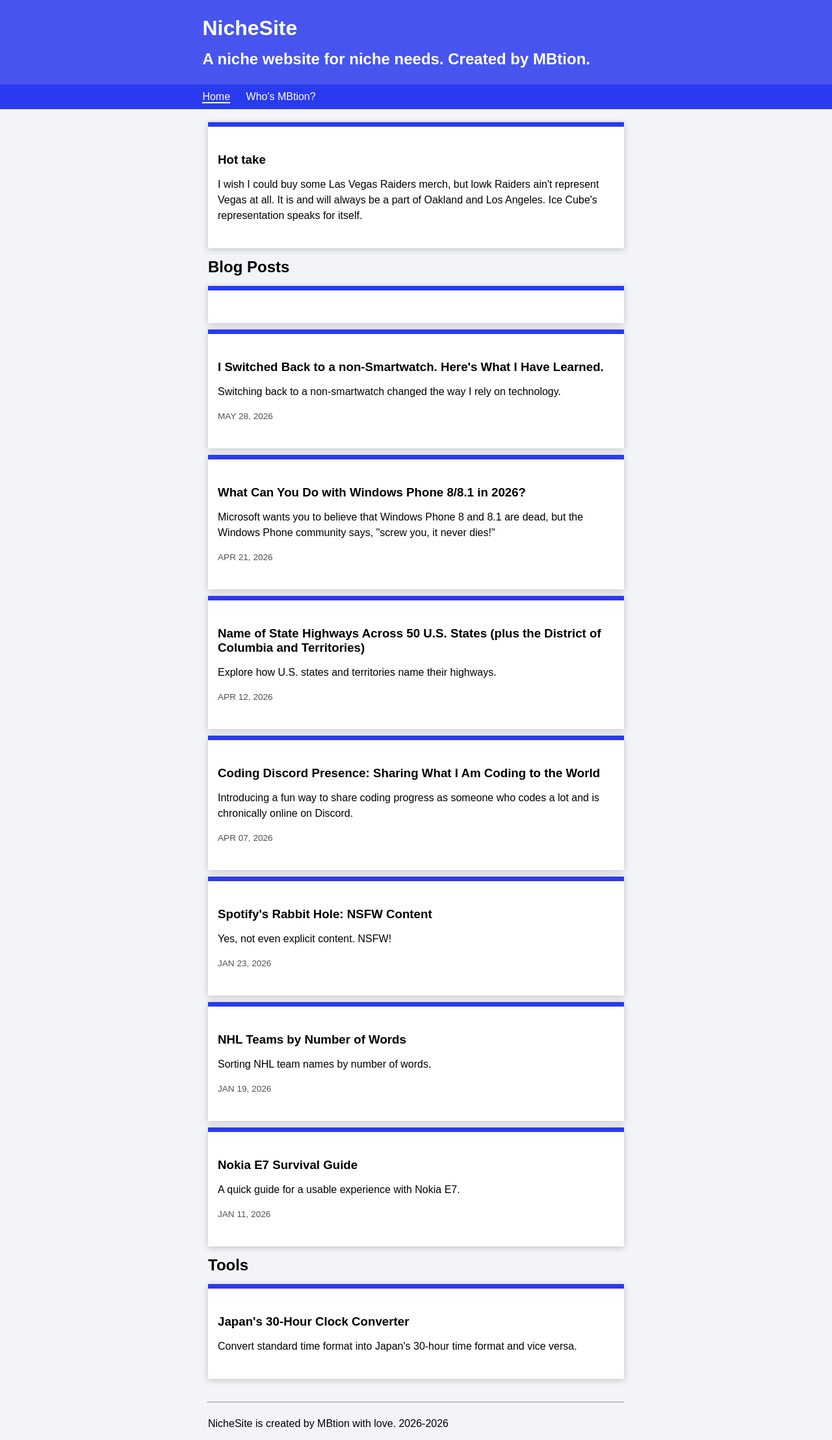
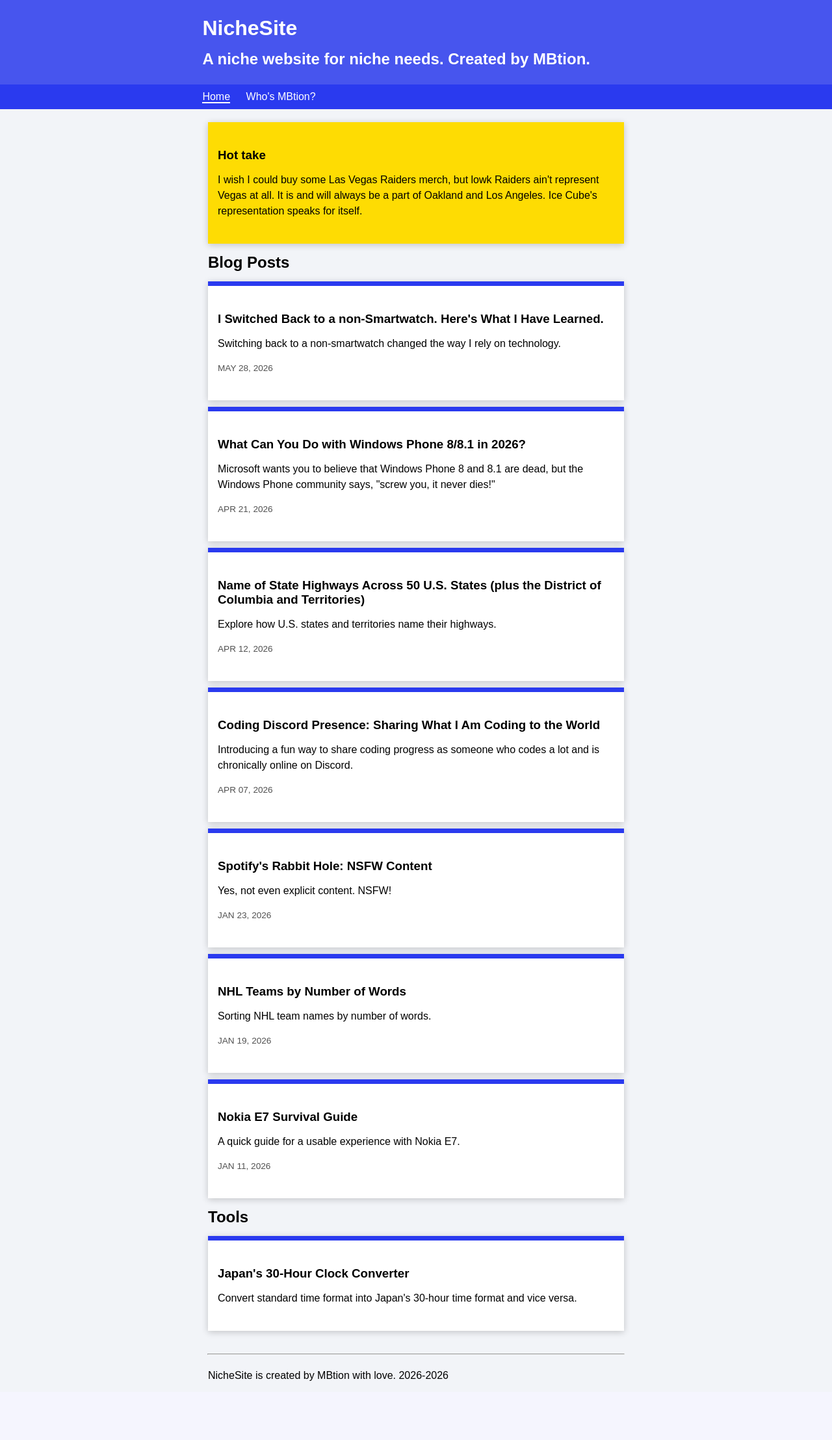
Before and after one commit to mbti0n/nichesite, a PHP site: page / in a window 1280 px wide. Shown: the whole page at 65% size. After the commit the page ends 2125 px from the top, so only its background shows below. Run offline with PHP 8.4, Linux system fonts and the light colour scheme.

Commit message:
Update style.css

```diff
--- a/style.css
+++ b/style.css
@@ -43,7 +43,7 @@ pre {
     border-bottom: 2px solid;
 }
 
-article {
+article:not(#blank):not(#hotTake) {
     padding: 15px;
     padding-top: 25px;
     padding-bottom: 25px;
@@ -51,6 +51,16 @@ article {
     background-color: #FFF;
     border-top: 7px solid;
     border-color: #2A3AEF;
+    box-shadow: 0 2px 10px rgba(0, 0, 0, 0.2);
+}
+
+#hotTake {
+    border: 0px !important;
+    background: #fedc03 !important;
+    padding: 15px;
+    padding-top: 25px;
+    padding-bottom: 25px;
+    margin-bottom: 10px;
     box-shadow: 0 2px 10px rgba(0, 0, 0, 0.2);
 }
 
```
